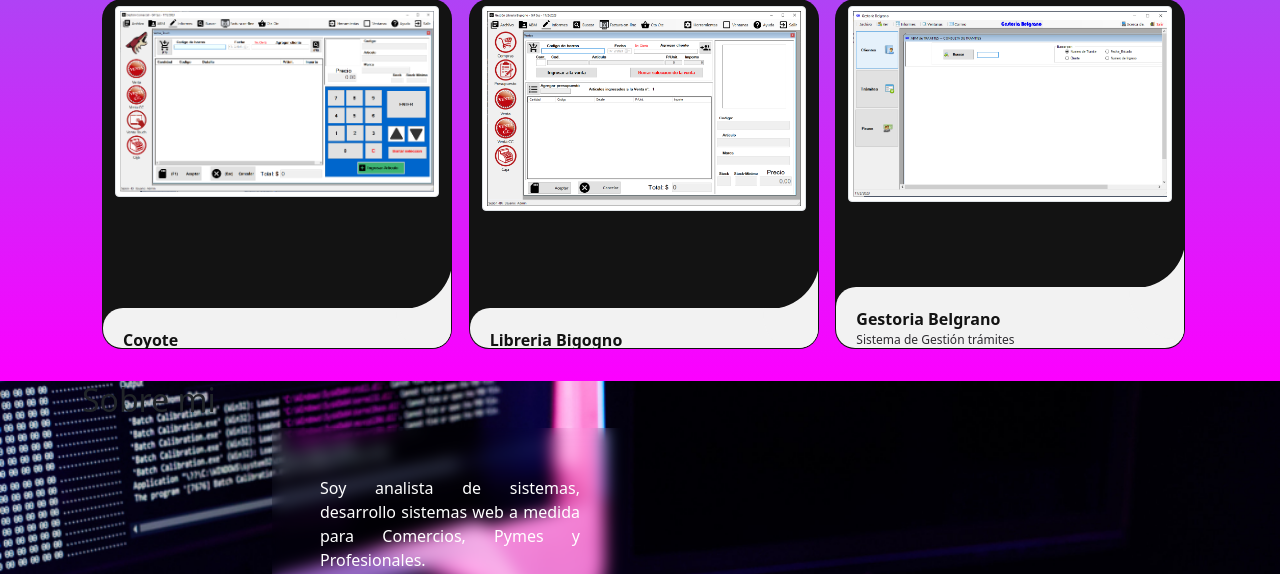
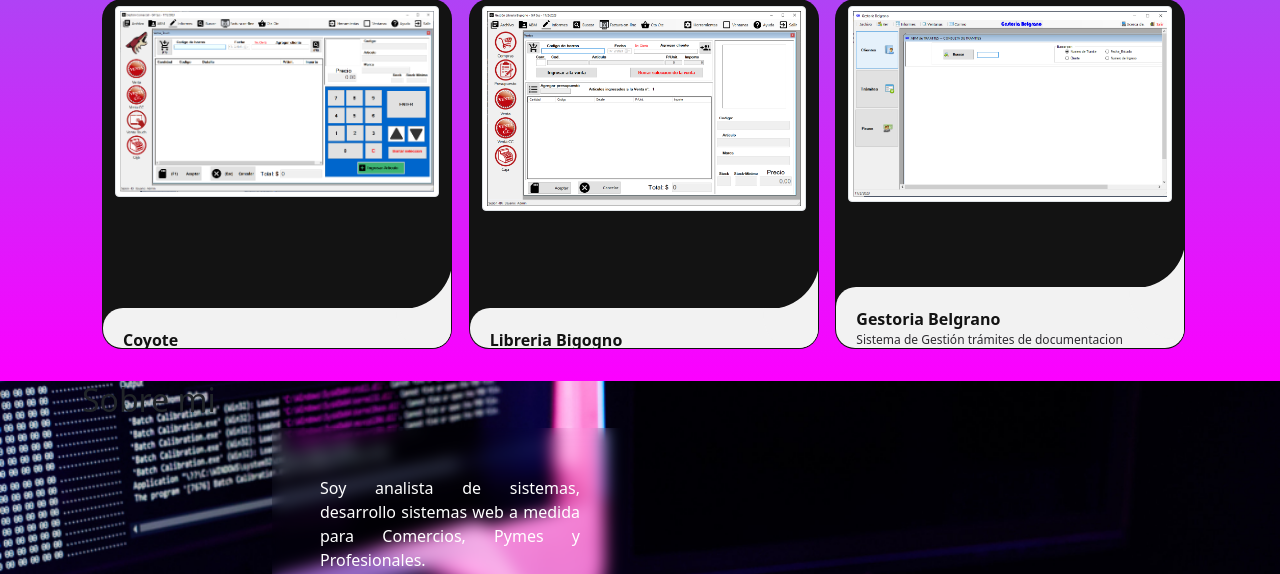
Before and after one commit to gdjuarez/Portfolio, a PHP site: page / in a window 1280 px wide. Shown: the part 1675-2249 px from the top of the page. Run offline with PHP 8.4, Linux system fonts and the light colour scheme.

Commit message:
Update index.php

```diff
--- a/index.php
+++ b/index.php
@@ -190,10 +190,10 @@
                             </div>
                             <div class="card_content">
                                 <span class="card_title">Gestoria Belgrano</span>
-                                <span class="card_subtitle">Sistema de Gestión trámites</span>
+                                <span class="card_subtitle">Sistema de Gestión trámites de documentacion</span>
                                 <p class="card_description">Sistema desarrollado en Visual Basic .Net y Mysql. Comprende un modulo server y
                                      una aplicaciones clientes remotas (por intranet).</p>
-                                     <p><small>Implementado año 2012 y continua...</small></p>
+                                     <p><small>Implementado año 2017 y continua...</small></p>
                             </div>
                         </article>
                     </div>
```
